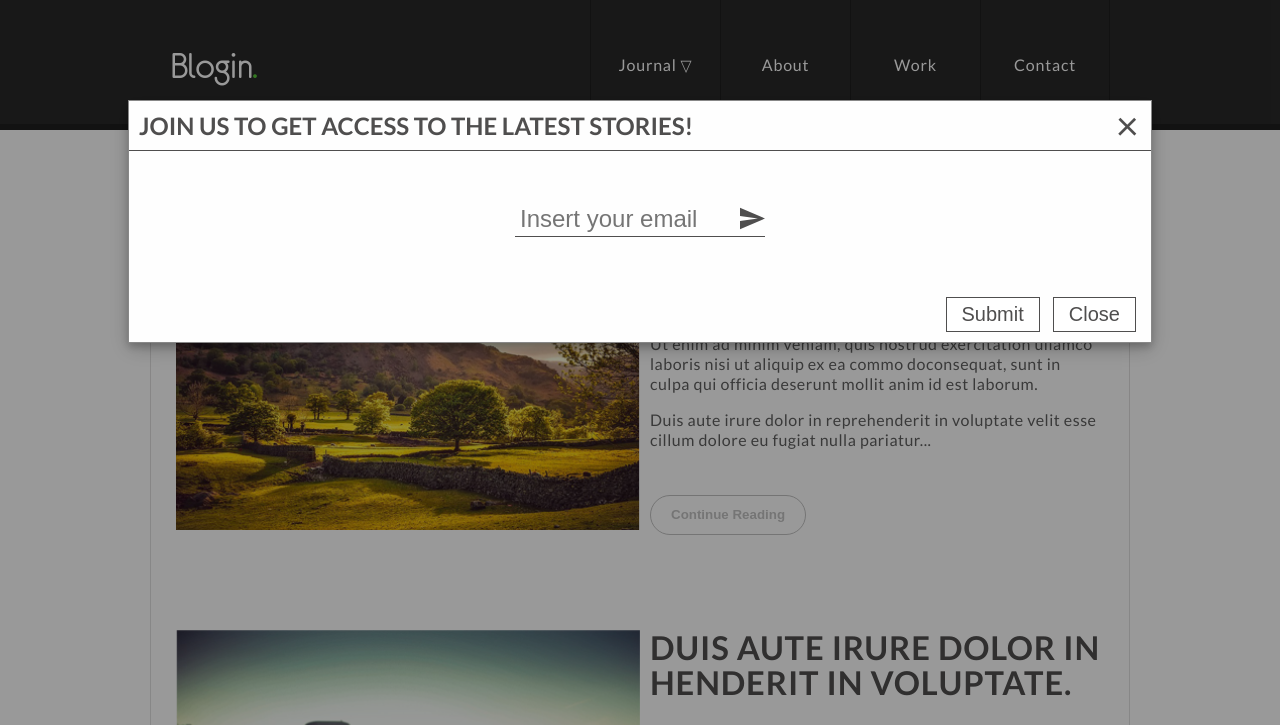
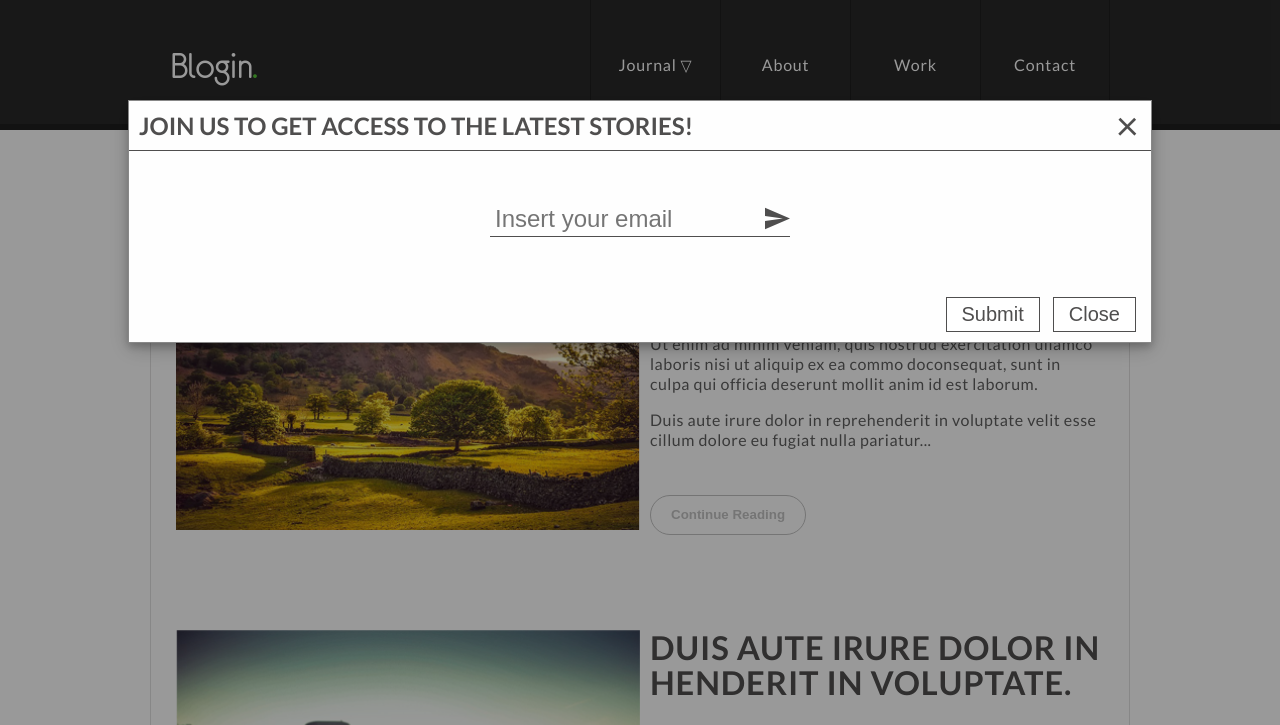
Before and after one commit to Shlomixg/psd-to-html, a plain HTML site: page index.html in a window 1280 px wide. Both pictures are taken after a click on the item 640 px from the left and 377 px from the top of the page. Shown: the top 725 px of the page. Drawn offline with nearby package versions, Linux system fonts and the light colour scheme.

Commit message:
fix email input

```diff
--- a/css/main.css
+++ b/css/main.css
@@ -132,9 +132,11 @@ header ul.main-menu .dropdown-list {
     display: none;
     background: #1e1e1e;
 }
+
 header ul.main-menu .dropdown-list li {
     line-height: 35px;
 }
+
 header ul.main-menu .dropdown-list.open-dropdown {
     display: block;
 }
@@ -491,7 +493,8 @@ footer li.basketball:hover {
 }
 
 input[type="email"] {
-    min-width: 300px;
+    max-width: 250px;
+    min-width: auto;
     padding: 0 5px;
     border: none;
     border-bottom: 1px solid #4f4e4e;
@@ -518,8 +521,7 @@ input[type="email"]:focus {
         margin: 0;
     }
     input[type="email"] {
-        max-width: 250px;
-        min-width: auto;
+        min-width: 300px;
     }
 }
 
```
